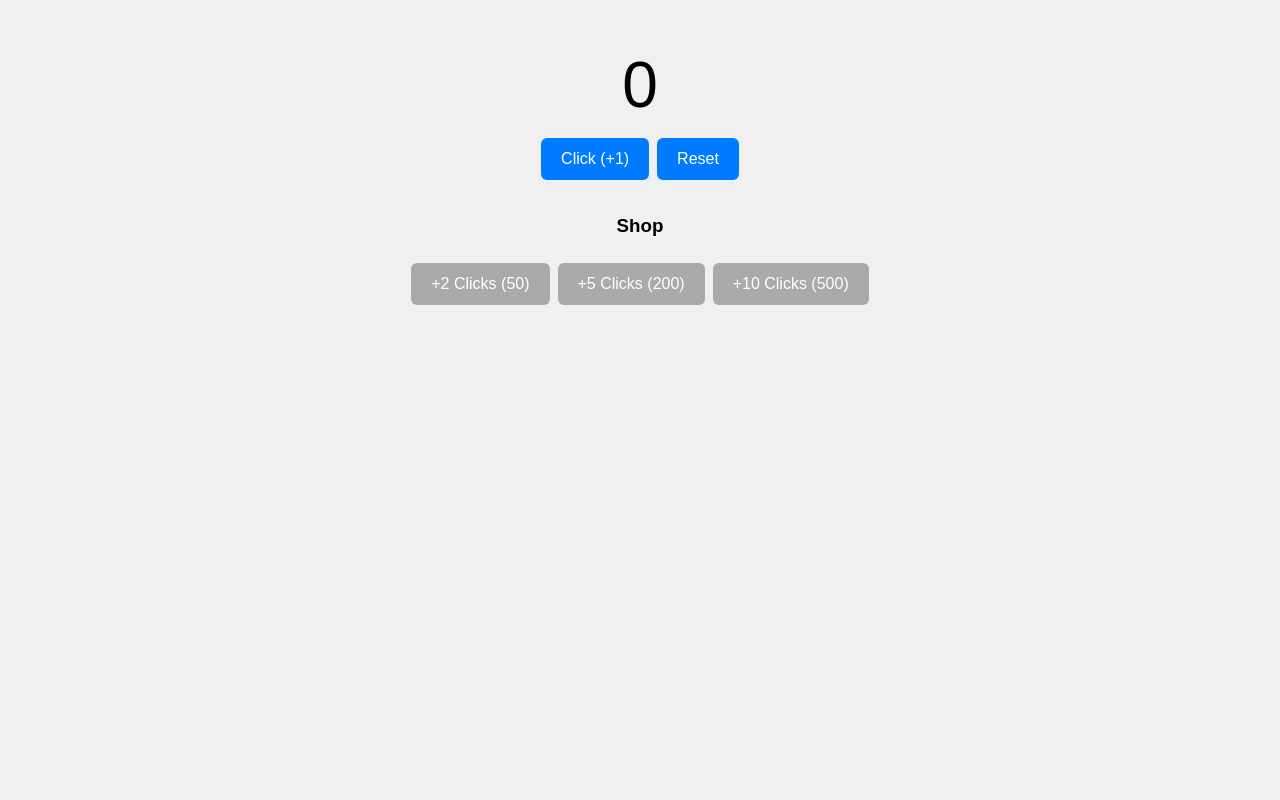
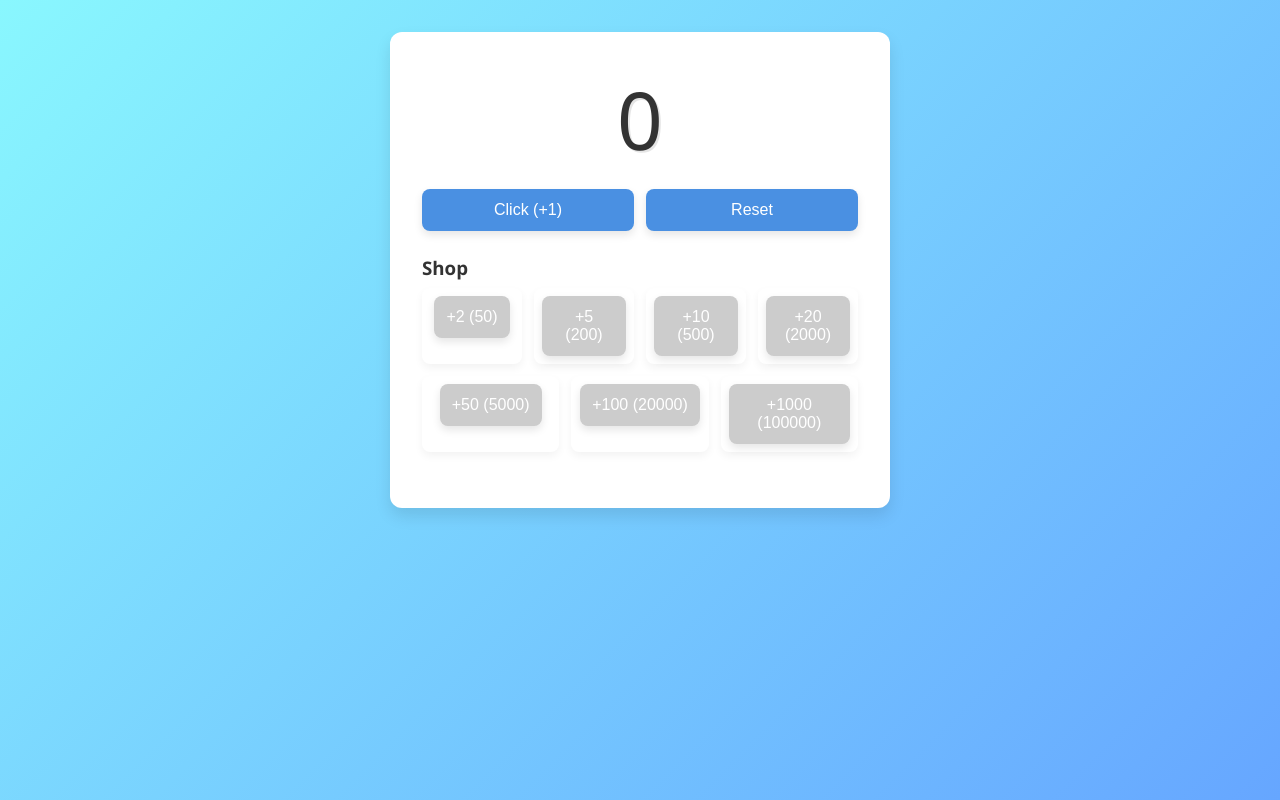
Before and after one commit to morbitzlovescheerios/cheerio, a plain HTML site: page index.html in a window 1280 px wide. Drawn offline with Linux system fonts and the light colour scheme.

Commit message:
Update index.html

```diff
--- a/index.html
+++ b/index.html
@@ -3,57 +3,85 @@
 <head>
   <meta charset="UTF-8" />
   <meta name="viewport" content="width=device-width, initial-scale=1.0"/>
-  <title>Clicker with Shop</title>
+  <title>Enhanced Clicker with Shop</title>
   <style>
+    :root {
+      --primary: #4a90e2;
+      --secondary: #50e3c2;
+      --bg-gradient: linear-gradient(135deg, #89f7fe 0%, #66a6ff 100%);
+      --card-bg: #ffffff;
+      --card-shadow: rgba(0,0,0,0.1);
+    }
+    * { box-sizing: border-box; }
     body {
-      font-family: sans-serif;
+      margin: 0;
+      padding: 0;
+      font-family: 'Segoe UI', Tahoma, Geneva, Verdana, sans-serif;
+      background: var(--bg-gradient);
       display: flex;
       flex-direction: column;
       align-items: center;
+      min-height: 100vh;
+      color: #333;
+    }
+    h3 {
+      margin: 0 0 0.5rem;
+    }
+    .container {
+      background: var(--card-bg);
+      border-radius: 12px;
+      box-shadow: 0 8px 16px var(--card-shadow);
       padding: 2rem;
-      background: #f0f0f0;
-      margin: 0;
+      margin: 2rem;
+      max-width: 500px;
+      width: 100%;
     }
     #counter {
-      font-size: 4rem;
-      margin: 1rem 0;
+      font-size: 5rem;
+      margin-bottom: 1rem;
+      text-align: center;
+      text-shadow: 2px 2px rgba(0,0,0,0.1);
     }
-    .controls, .shop {
+    .controls, .shop-buttons {
       display: flex;
-      gap: 0.5rem;
-      margin-bottom: 1rem;
-    }
-    .shop {
-      flex-direction: column;
-      align-items: center;
-    }
-    .shop-buttons {
-      display: flex;
-      gap: 0.5rem;
+      gap: 0.75rem;
+      flex-wrap: wrap;
+      justify-content: center;
+      margin-bottom: 1.5rem;
     }
     button {
-      padding: 0.75rem 1.25rem;
+      flex: 1 1 120px;
+      padding: 0.75rem;
       font-size: 1rem;
       border: none;
-      border-radius: 6px;
+      border-radius: 8px;
       cursor: pointer;
-      background: #007bff;
+      background: var(--primary);
       color: #fff;
-      transition: background 0.2s;
+      box-shadow: 0 4px 8px rgba(0,0,0,0.1);
+      transition: transform 0.1s ease, background 0.2s ease;
+    }
+    button:hover:not(:disabled) {
+      background: var(--secondary);
+      transform: translateY(-2px);
     }
     button:disabled {
-      background: #aaa;
+      background: #ccc;
       cursor: not-allowed;
     }
-    button:hover:not(:disabled) {
-      background: #0056b3;
+    .shop-item {
+      background: var(--card-bg);
+      border-radius: 8px;
+      box-shadow: 0 4px 8px rgba(0,0,0,0.05);
+      padding: 0.5rem;
+      text-align: center;
+      flex: 1 1 100px;
     }
   </style>
 </head>
 <body>
-
+  <div class="container">
     <div id="counter">0</div>
-
     <div class="controls">
       <button id="click-btn">Click (+<span id="click-value">1</span>)</button>
       <button id="reset-btn">Reset</button>
@@ -62,36 +90,49 @@
     <div class="shop">
       <h3>Shop</h3>
       <div class="shop-buttons">
-      <button id="buy-2">+2 Clicks (50)</button>
-      <button id="buy-5">+5 Clicks (200)</button>
-      <button id="buy-10">+10 Clicks (500)</button>
+        <div class="shop-item"><button id="buy-2">+2 (50)</button></div>
+        <div class="shop-item"><button id="buy-5">+5 (200)</button></div>
+        <div class="shop-item"><button id="buy-10">+10 (500)</button></div>
+        <div class="shop-item"><button id="buy-20">+20 (2000)</button></div>
+        <div class="shop-item"><button id="buy-50">+50 (5000)</button></div>
+        <div class="shop-item"><button id="buy-100">+100 (20000)</button></div>
+        <div class="shop-item"><button id="buy-1000">+1000 (100000)</button></div>
+      </div>
     </div>
   </div>
 
   <script>
-    document.addEventListener('DOMContentLoaded', function() {
+    document.addEventListener('DOMContentLoaded', () => {
       const counterEl    = document.getElementById('counter');
       const clickBtn     = document.getElementById('click-btn');
       const resetBtn     = document.getElementById('reset-btn');
       const clickValueEl = document.getElementById('click-value');
-      const buy2Btn      = document.getElementById('buy-2');
-      const buy5Btn      = document.getElementById('buy-5');
-      const buy10Btn     = document.getElementById('buy-10');
 
-      let count      = 0;
+      // shop buttons
+      const buy2Btn   = document.getElementById('buy-2');
+      const buy5Btn   = document.getElementById('buy-5');
+      const buy10Btn  = document.getElementById('buy-10');
+      const buy20Btn  = document.getElementById('buy-20');
+      const buy50Btn  = document.getElementById('buy-50');
+      const buy100Btn = document.getElementById('buy-100');
+      const buy1000Btn= document.getElementById('buy-1000');
+
+      let count = 0;
       let clickValue = 1;
 
       const upgrades = [
-        { btn: buy2Btn, bonus: 2, cost: 50 },
-        { btn: buy5Btn, bonus: 5, cost: 200 },
-        { btn: buy10Btn, bonus: 10, cost: 500 },
+        { btn: buy2Btn,   bonus: 2,    cost: 50 },
+        { btn: buy5Btn,   bonus: 5,    cost: 200 },
+        { btn: buy10Btn,  bonus: 10,   cost: 500 },
+        { btn: buy20Btn,  bonus: 20,   cost: 2000 },
+        { btn: buy50Btn,  bonus: 50,   cost: 5000 },
+        { btn: buy100Btn, bonus: 100,  cost: 20000 },
+        { btn: buy1000Btn,bonus: 1000, cost: 100000 },
       ];
 
       function updateDisplay() {
-        // show current count & click power
         counterEl.textContent    = count;
         clickValueEl.textContent = clickValue;
-        // toggle shop buttons
         upgrades.forEach(u => {
           u.btn.disabled = count < u.cost;
         });
@@ -118,10 +159,8 @@
         });
       });
 
-      // initialize UI
       updateDisplay();
     });
   </script>
-
 </body>
 </html>
```
Lines whose indentation alone changed are shown as unchanged.
